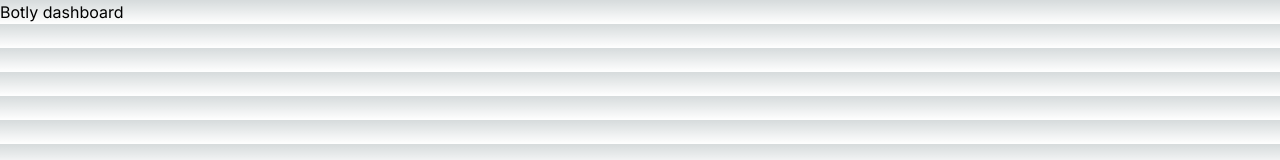
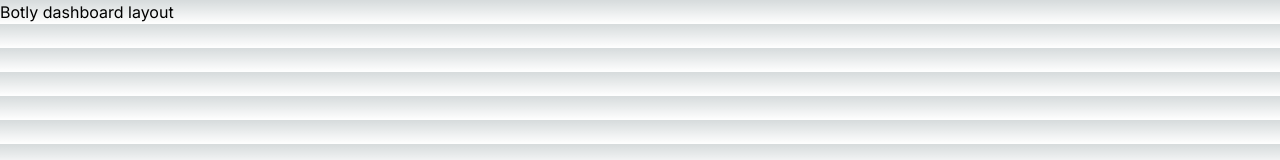
Before and after one commit to SerafimPoch/botly-layout-tailwindcss, a Next.js app: page / in a window 1280 px wide. Shown: the top 160 px of the page. Built offline with nearby package versions, Linux system fonts and the light colour scheme.

Commit message:
initial commit

```diff
--- a/src/app/page.tsx
+++ b/src/app/page.tsx
@@ -1,3 +1,3 @@
 export default function Home() {
-  return <main>Botly dashboard</main>;
+  return <main>Botly dashboard layout</main>;
 }
```
